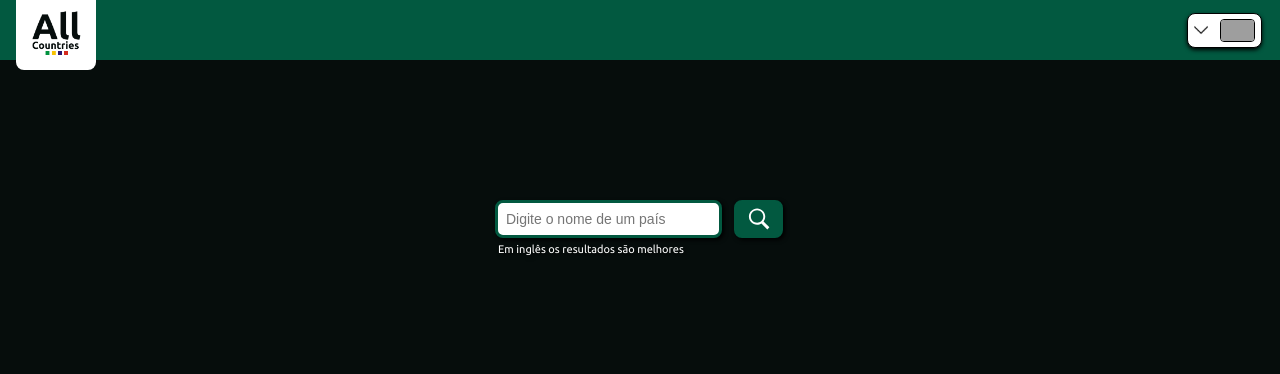
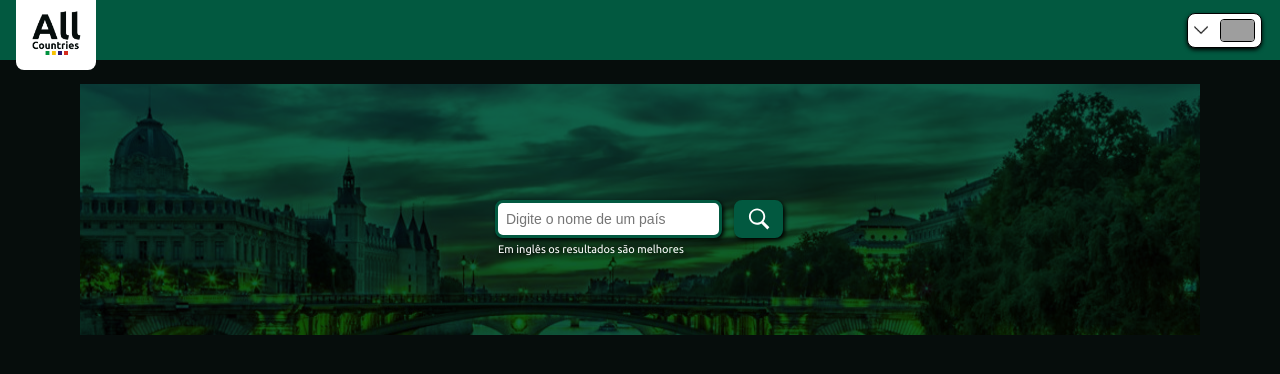
Before and after one commit to JPSS14/all-countries-angular, an Angular app: page / in a window 1280 px wide. Shown: the top 374 px of the page. Built offline with nearby package versions, Linux system fonts and the light colour scheme; no server answers; grey boxes are pictures that could not be loaded.

Commit message:
feat: add Banner in app

```diff
--- a/src/app/app.component.html
+++ b/src/app/app.component.html
@@ -1,5 +1,6 @@
 <div class="app__container">
   <app-header></app-header>
+  <app-banner></app-banner>
   <app-search></app-search>
   <app-countries-list></app-countries-list>
 </div>
--- a/src/app/app.component.ts
+++ b/src/app/app.component.ts
@@ -3,6 +3,7 @@ import { RouterOutlet } from '@angular/router';
 import { HeaderComponent } from './components/header/header.component';
 import { CountriesListComponent } from './components/countries-list/countries-list.component';
 import { SearchComponent } from './components/search/search.component';
+import { BannerComponent } from './components/banner/banner.component';
 
 @Component({
   selector: 'app-root',
@@ -12,6 +13,7 @@ import { SearchComponent } from './components/search/search.component';
     HeaderComponent,
     CountriesListComponent,
     SearchComponent,
+    BannerComponent,
   ],
   templateUrl: './app.component.html',
   styleUrl: './app.component.css',
```
